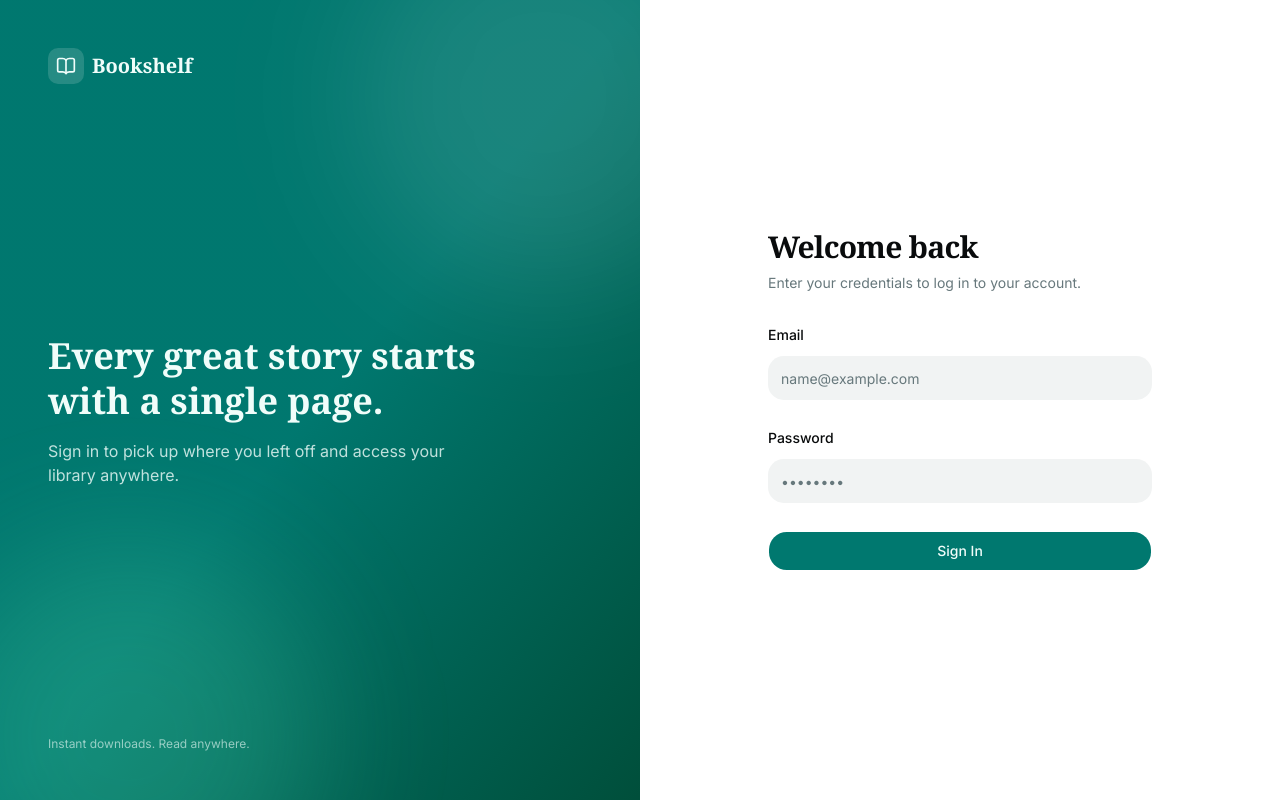
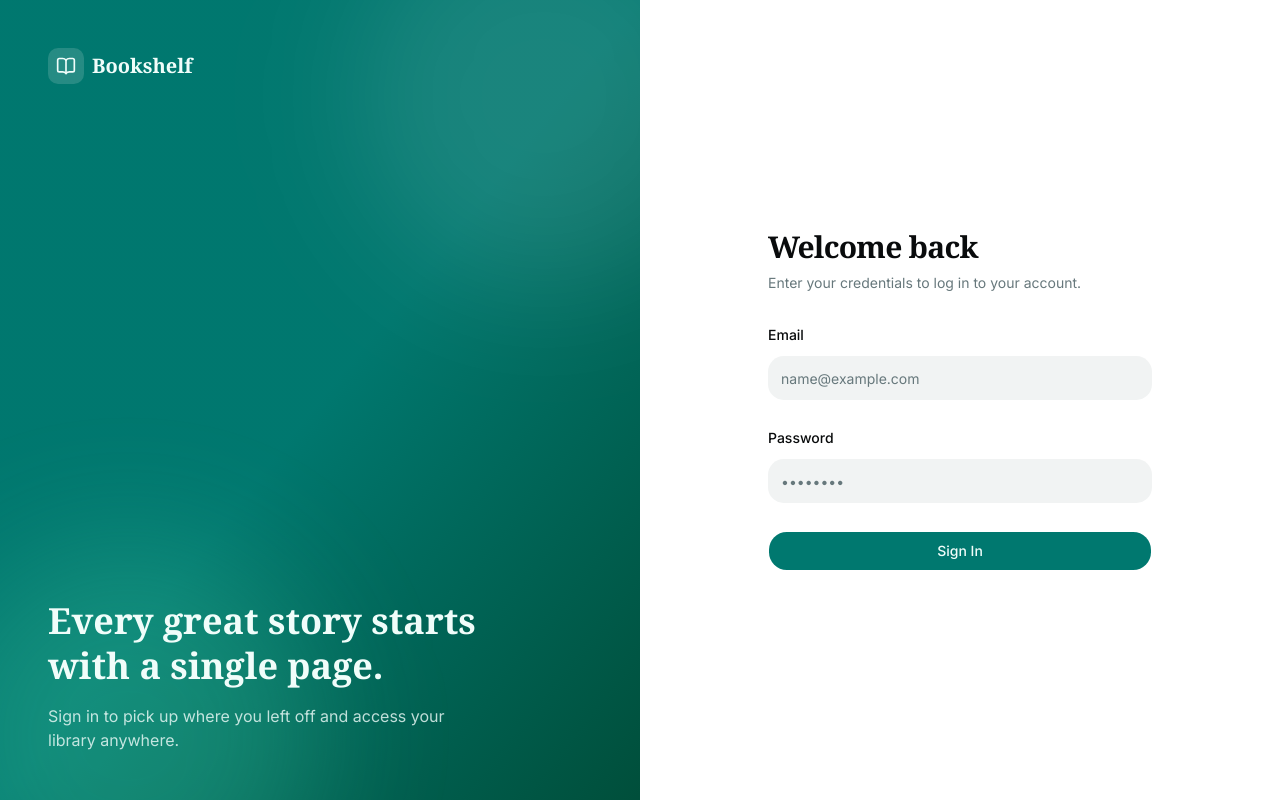
Before and after one commit to nayhtetkhant/e-book-web, a Next.js app: page /user/login in a window 1280 px wide. Built offline with nearby package versions, Linux system fonts and the light colour scheme.

Commit message:
refactor: remove redundant instant download messages from login and product components

```diff
--- a/app/(app)/user/(auth)/login/loginForm.tsx
+++ b/app/(app)/user/(auth)/login/loginForm.tsx
@@ -48,10 +48,6 @@ export default function AdminLoginForm() {
             Sign in to pick up where you left off and access your library anywhere.
           </p>
         </div>
-
-        <p className="relative text-xs text-primary-foreground/60">
-          Instant downloads. Read anywhere.
-        </p>
       </div>
 
       {/* Form */}
--- a/app/(app)/user/dashboard/components/product.tsx
+++ b/app/(app)/user/dashboard/components/product.tsx
@@ -79,10 +79,6 @@ export default function Product() {
                 <div className="absolute -bottom-24 right-24 size-72 rounded-full bg-emerald-300/20 blur-3xl" />
 
                 <div className="relative max-w-xl space-y-5">
-                    <span className="inline-flex items-center gap-1.5 rounded-full bg-white/15 px-3 py-1 text-xs font-medium backdrop-blur">
-                        <Sparkles className="size-3.5" />
-                        Instant digital delivery
-                    </span>
                     <h1 className="font-serif text-4xl font-semibold leading-tight tracking-tight sm:text-5xl">
                         Find your next great read.
                     </h1>
--- a/app/(app)/user/dashboard/layoutShell.tsx
+++ b/app/(app)/user/dashboard/layoutShell.tsx
@@ -88,9 +88,6 @@ export default function DashboardLayoutShell({
                         <BookOpen className="size-3.5" />
                         Bookshelf
                     </span>
-                    <span>
-                        Instant downloads. Read anywhere.
-                    </span>
                 </div>
             </footer>
         </div>
```
